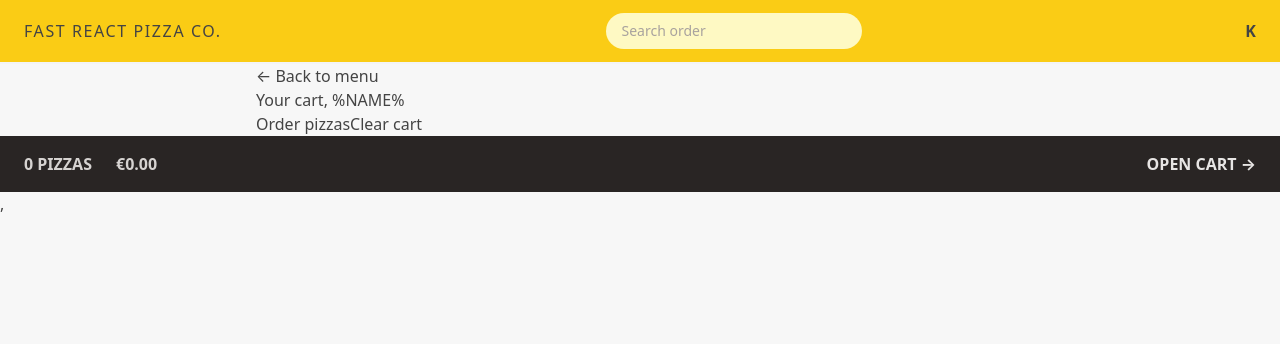
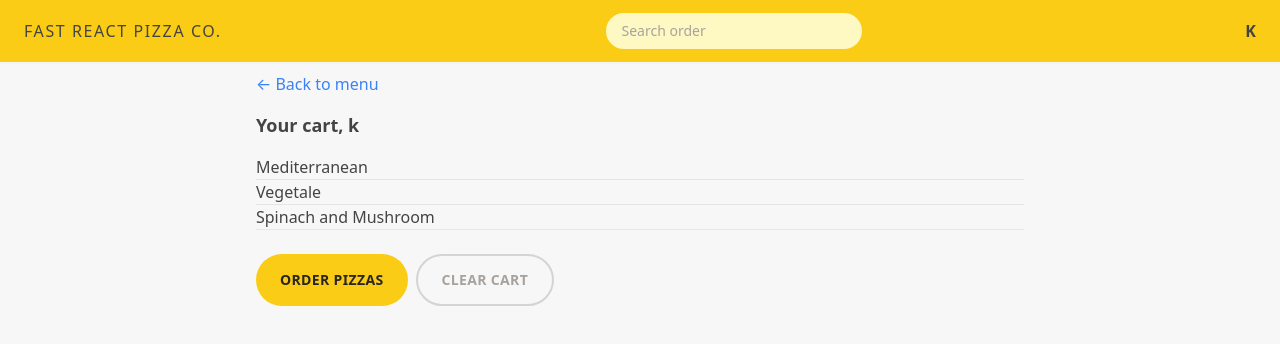
Before and after one commit to karemahamdy/Fast-React-Pizza-, a React (Vite) app: page /cart in a window 1280 px wide. Shown: the top 344 px of the page. Built offline with nearby package versions, Linux system fonts and the light colour scheme.

Commit message:
style: cart menu list

```diff
--- a/src/features/cart/Cart.jsx
+++ b/src/features/cart/Cart.jsx
@@ -1,4 +1,6 @@
 import { Link } from 'react-router-dom';
+import Button from "../../ui/Button"
+import { useSelector } from 'react-redux';
 
 const fakeCart = [
   {
@@ -25,17 +27,29 @@ const fakeCart = [
 ];
 
 function Cart() {
+  const username = useSelector((state) => state.user.username)
   const cart = fakeCart;
 
   return (
-    <div>
-      <Link to="/menu">&larr; Back to menu</Link>
+    <div className="py-2 px-">
 
-      <h2>Your cart, %NAME%</h2>
+      <Link to="/menu" className="text-blue-500 hover:underline">&larr; Back to menu</Link>
 
-      <div>
-        <Link to="/order/new">Order pizzas</Link>
-        <button>Clear cart</button>
+      <h2 className="font-bold text-[18px] my-4">Your cart, {username}</h2>
+
+        <ul className="mt-3 divide-y divide-stone-200 border-b">
+        {cart.map((item) => (
+          <li key={item.pizzaId} >{item.name}</li>
+        ))}
+      </ul>
+      <div className="mt-6 space-x-2">
+        <Button to="/order/new" type="primary">
+          Order pizzas
+        </Button>
+
+        <Button type="secondary">
+          Clear cart
+        </Button>
       </div>
     </div>
   );
--- a/src/features/cart/CartItem.jsx
+++ b/src/features/cart/CartItem.jsx
@@ -1,3 +1,5 @@
+
+
 function CartItem({ item }) {
   const { pizzaId, name, quantity, totalPrice } = item;
 
--- a/src/features/cart/CartOverview.jsx
+++ b/src/features/cart/CartOverview.jsx
@@ -6,8 +6,11 @@ import { formatCurrency } from '../../utils/helpers';
 function CartOverview() {
   const totalCartQuantity = useSelector(getTotalCartQuantity);
   const totalCartPrice = useSelector(getTotalCartPrice);
+
+  if (!totalCartQuantity) return null;
+
   return (
-    <div className="flex items-center justify-between  bg-stone-800 px-4 py-4 text-sm uppercase text-stone-200 font-bold  sm:px-6 md:text-base">
+    <div className=" flex items-center justify-between  bg-stone-800 px-4 py-4 text-sm uppercase text-stone-200 font-bold  sm:px-6 md:text-base">
       <p className="space-x-4 font-semibold text-stone-300 sm:space-x-6">
       <span>{totalCartQuantity} pizzas</span>
         <span>{formatCurrency(totalCartPrice)}</span>
--- a/src/ui/AppLayout.jsx
+++ b/src/ui/AppLayout.jsx
@@ -5,18 +5,19 @@ import CartOverview from "../features/cart/CartOverview";
 
 function AppLayout() {
   const navigation = useNavigation()
-  console.log(navigation)
   const loading = navigation.state === "loading";
   return (
     <>
+      <div className="grid h-screen grid-rows-[auto_1fr_auto]">
       {loading && <Loader />}
-
       <Header />
+      <div className="overflow-scroll">
       <main className="mx-auto max-w-3xl">
       <Outlet />
-
       </main>
+      </div>
       <CartOverview/>
+      </div>
     </>
   )
 }
```
